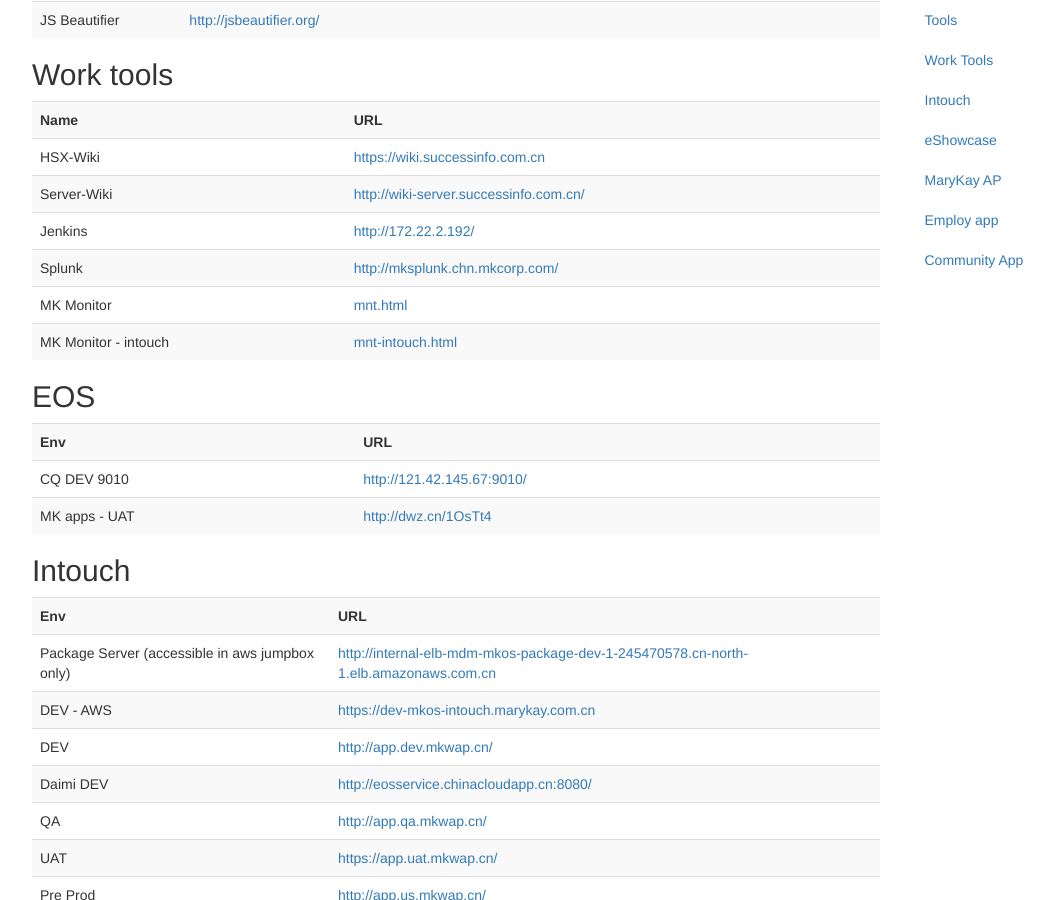
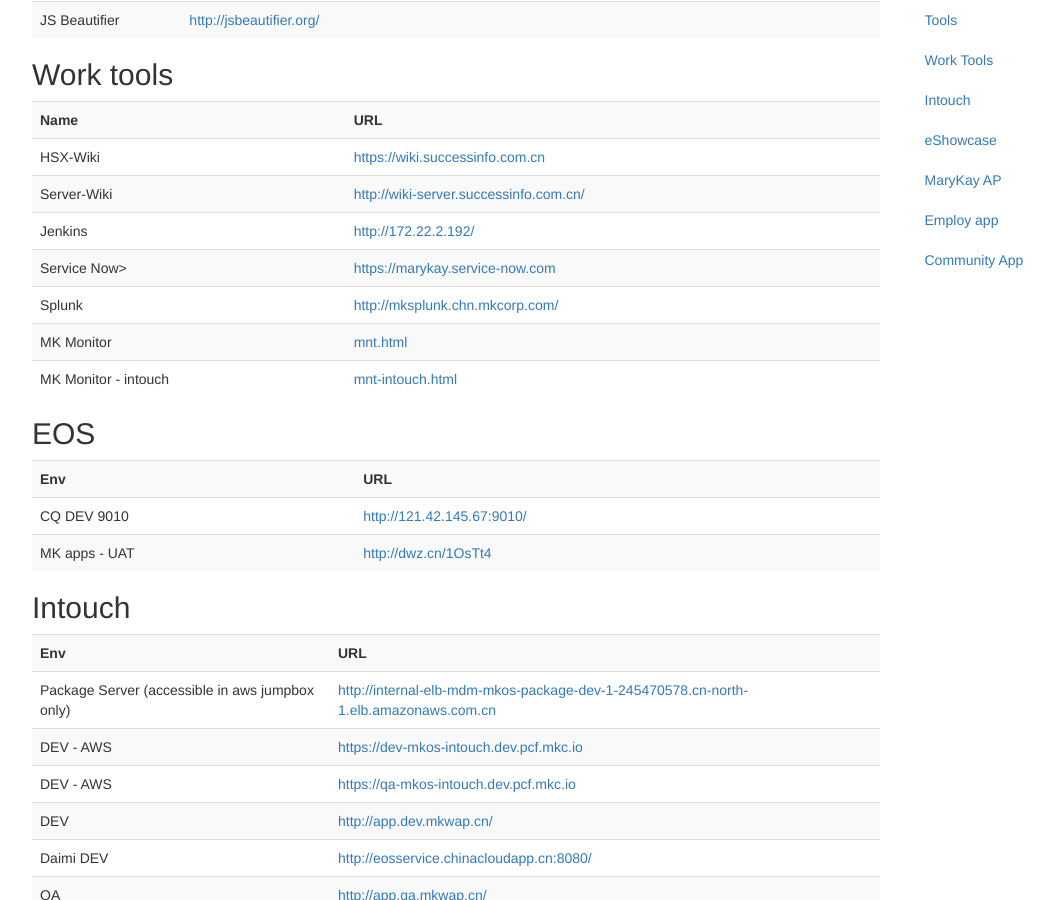
Before and after one commit to risezhang/risezhang.github.io, a Jekyll site: the page static/index.html, which Jekyll copies as it is, in a window 1280 px wide and 900 px high, scrolled down 728 px. Shown: the whole window, without its empty margins (38-1092 px from the left). Built offline with Jekyll 4.4.1, drawn with Linux system fonts in a browser that asks for light colours; nearby versions of some CDN libraries.

Commit message:
add service now

```diff
--- a/static/index.html
+++ b/static/index.html
@@ -125,7 +125,10 @@
               <td>Jenkins</td>
               <td><a href="">http://172.22.2.192/</a></td>
             </tr>
-
+	<tr>
+		<td>Service Now>
+		<td><a href="">https://marykay.service-now.com</a></td>
+		</tr>
             <tr>
               <td>Splunk</td>
               <td><a href="">http://mksplunk.chn.mkcorp.com/</a></td>
@@ -172,8 +175,12 @@
               </tr>
               <tr>
                 <td>DEV - AWS</td>
-                <td><a href="">https://dev-mkos-intouch.marykay.com.cn</a></td>
+                <td><a href="">https://dev-mkos-intouch.dev.pcf.mkc.io</a></td>
               </tr>
+<tr>
+                 <td>DEV - AWS</td>
+                 <td><a href="">https://qa-mkos-intouch.dev.pcf.mkc.io</a></td>
+               </tr>
   						<tr>
   							<td>DEV</td>
   							<td><a href="">http://app.dev.mkwap.cn/</a></td>
```
